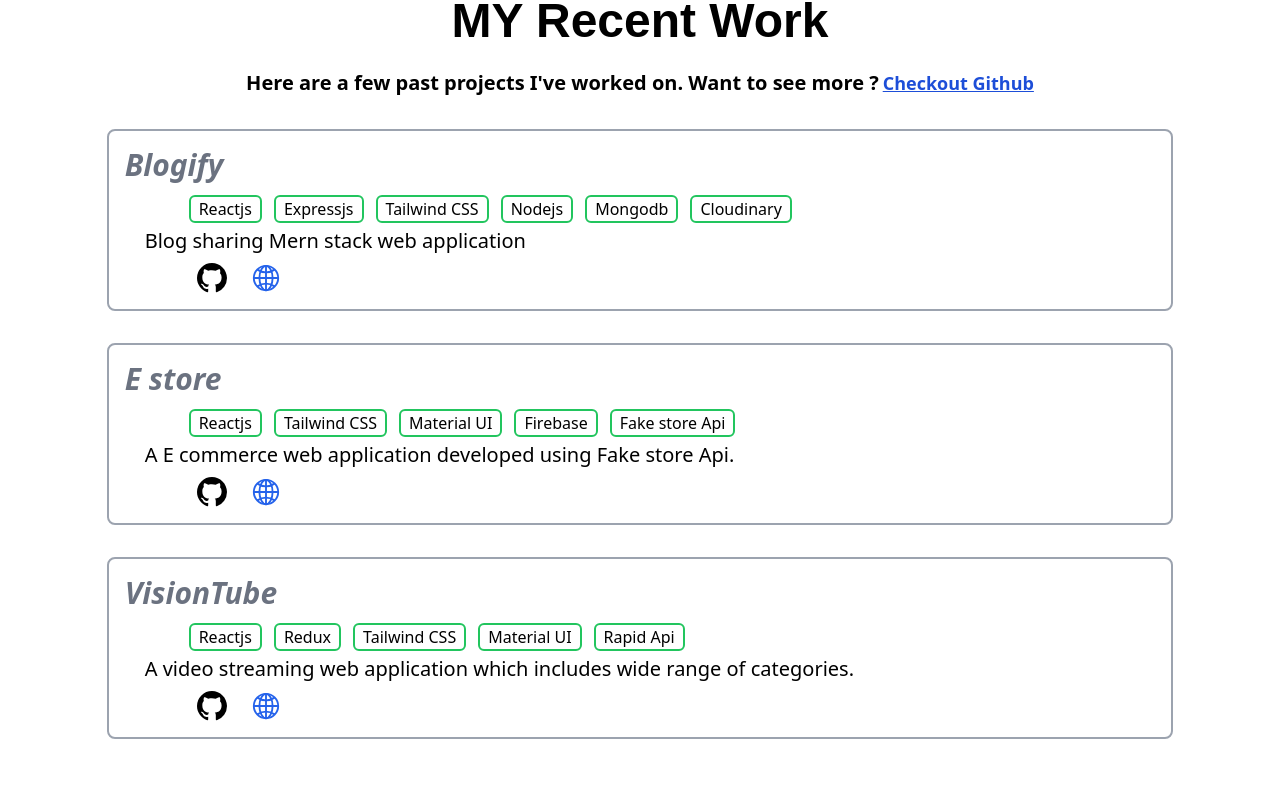
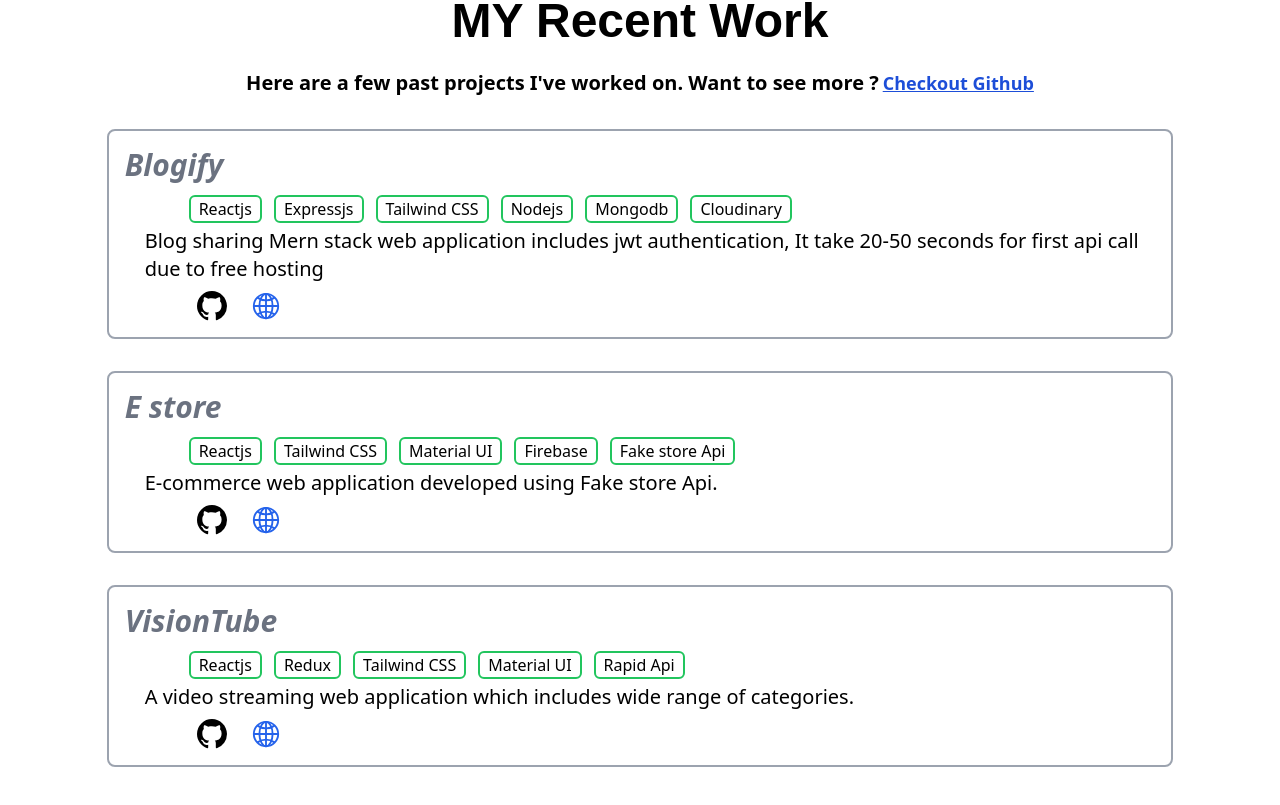
Before and after one commit to ritikp05/my_portfolio, a React (Vite) app: page / in a window 1280 px wide. Shown: the part 1491-2296 px from the top of the page. Built offline with nearby package versions, Linux system fonts and the light colour scheme; a web font is replaced by a local one.

Commit message:
changed description of new projectr

```diff
--- a/src/Data/data.js
+++ b/src/Data/data.js
@@ -10,7 +10,7 @@
       "Mongodb",
       "Cloudinary",
     ],
-    Desc: "Blog sharing Mern stack web application",
+    Desc: "Blog sharing Mern stack web application includes jwt authentication, It take 20-50 seconds for first api call due to free hosting",
     github: "https://github.com/ritikp05/blogify-backend",
     live: "https://blogify-verce.vercel.app/",
   },
@@ -24,7 +24,7 @@
       "Firebase",
       "Fake store Api",
     ],
-    Desc: "A E commerce web application developed using Fake store Api.",
+    Desc: "E-commerce web application developed using Fake store Api.",
     github: "https://github.com/ritikp05/Ecommerce",
     live: "https://e-store001.netlify.app/",
   },
```
